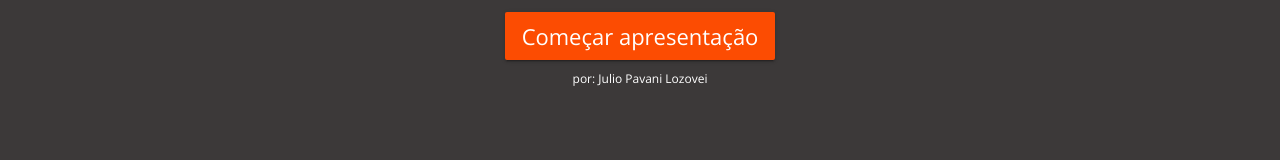
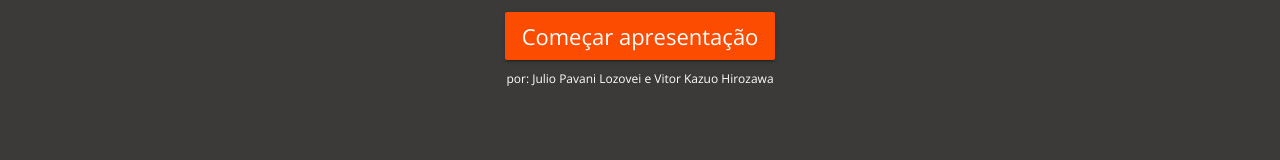
Before and after one commit to vitorhirozawa/june-presentation, a website: page index.html in a window 1280 px wide. Shown: the part 309-469 px from the top of the page. Drawn offline with nearby package versions, Linux system fonts and the light colour scheme.

Commit message:
Vitor Edit
To tentando aprender a mexer no GitHub. Fiz um Hello-world tutorial.
Queria colocar uma imagem de fundo na capa da apresentacao.
No entanto, só coloquei meu nome.

```diff
--- a/index.html
+++ b/index.html
@@ -5,7 +5,7 @@
     <meta http-equiv="X-UA-Compatible" content="IE=edge" />
     <meta http-equiv="Content-Language" content="pt-br" />
 	<title>June Intelligent Oven</title>
-	<meta name="author" content="Julio Pavani Lozovei" />
+	<meta name="authors" content="Julio Pavani Lozovei e Vitor Kazuo Hirozawa" />
 	<meta name="robots" content="noindex, nofollow" />
     <meta name="googlebot" content="noindex,nofollow" />
     <meta name="theme-color" content="#353432" />
@@ -18,7 +18,7 @@
 		<div class="content-wrapper">
 			<h2>June Intelligent Oven</h2>
 			<a class="button section-link" data-section="agenda">Começar apresentação</a>
-			<small>por: Julio Pavani Lozovei</small>
+			<small>por: Julio Pavani Lozovei e Vitor Kazuo Hirozawa</small>
 		</div>
 	</section>
 	<section class="clearfix agenda">
```
